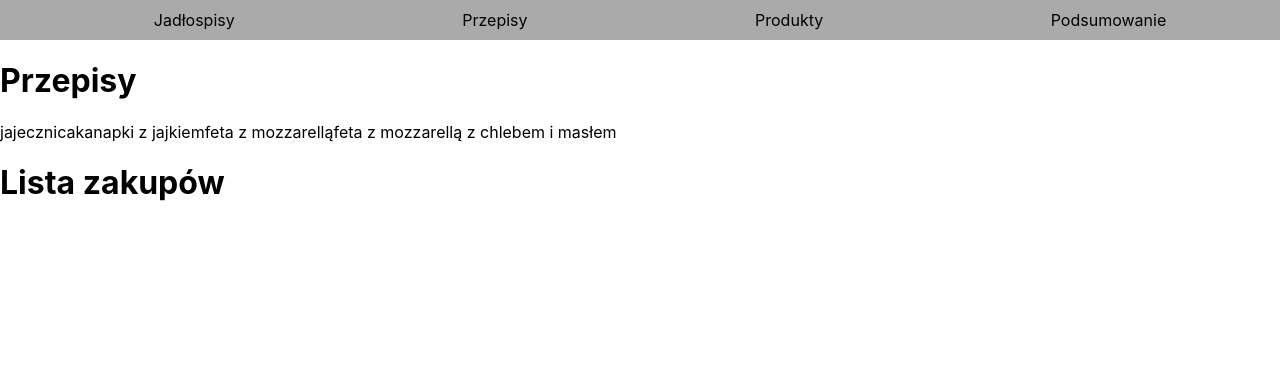
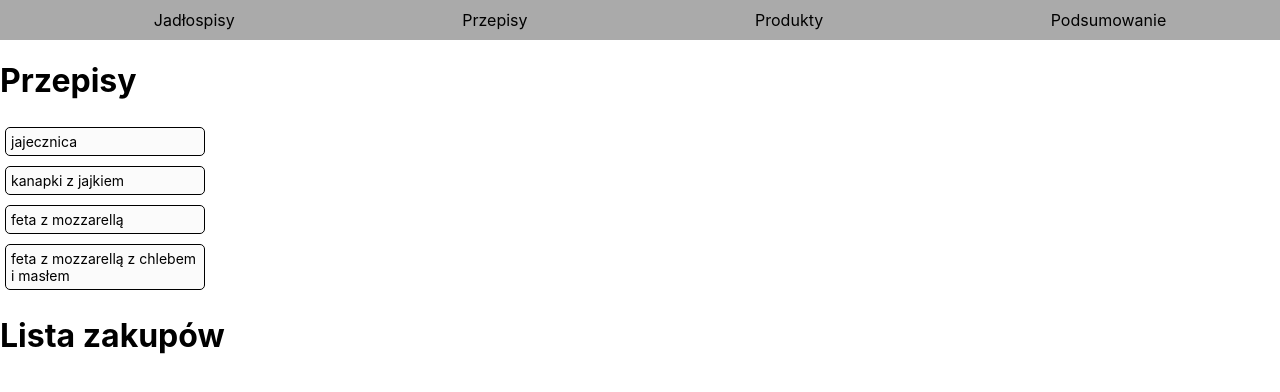
Before and after one commit to KamilSend/menu, a React (Create React App) app: page /przepisy in a window 1280 px wide. Shown: the top 392 px of the page. Built offline with nearby package versions, Linux system fonts and the light colour scheme.

Commit message:
removing state from meals, instead passing it via props from parameters, add some styling to meals

```diff
--- a/src/components/meals/meals.js
+++ b/src/components/meals/meals.js
@@ -1,59 +1,17 @@
 import React, { Component } from 'react'
 
-import Meal from './meal/meal'
+import styles from './meals.module.css'
 
 class Meals extends Component{
 
-    state = {
-        breakfasts: {
-            meal1:
-                {
-                    ing1: "eggs",
-                    ing1Value: 3,
-                    ing2: "bread",
-                    ing2Value: 2,
-                    ing3: "butter",
-                    ing3Value: 1,
-                    name: "jajecznica",
-                },
-            meal2:
-                {
-                    ing1: "eggs",
-                    ing1Value: 2,
-                    ing2: "bread",
-                    ing2Value: 3,
-                    ing3: "butter",
-                    ing3Value: 1,
-                    name: "kanapki z jajkiem"
-                },
-            meal3:
-                {
-                    ing1: "feta",
-                    ing1Value: 1,
-                    ing2: "mozzarella",
-                    ing2Value: 1,
-                    name:"feta z mozzarellą"
-                },
-            meal4:
-                {
-                    ing1: "feta",
-                    ing1Value: 1,
-                    ing2: "mozzarella",
-                    ing2Value: 1,
-                    ing3: "bread",
-                    ing3Value: 1,
-                    ing4: "butter",
-                    ing4Value: 1,
-                    name:"feta z mozzarellą z chlebem i masłem"
-                },
-        }
-    }
-
     render(){
 
-        const meals = Object.values(this.state.breakfasts).map(meal => {
+        const meals = Object.values(this.props.meals.breakfasts).map(meal => {
             return(
-                <span key={meal.name} onClick={() =>
+                <span
+                    key={meal.name}
+                    className={styles.Meal}
+                    onClick={() =>
                 {
                     this.props.addMeal(
                         meal.ing1, meal.ing1Value,
@@ -67,48 +25,11 @@ class Meals extends Component{
             )
         })
 
-
         return(
             <>
-                <div>
+                <div className={styles.Meals}>
                     {meals}
                 </div>
-
-                {/*<span onClick={() =>*/}
-                {/*{*/}
-                {/*    // console.log(this.state.breakfasts.meal3)*/}
-                {/*    this.props.addMeal(*/}
-                {/*        this.state.breakfasts.meal3.ing1,*/}
-                {/*        this.state.breakfasts.meal3.ing1Value,*/}
-                {/*        this.state.breakfasts.meal3.ing2,*/}
-                {/*        this.state.breakfasts.meal3.ing2Value,*/}
-                {/*        this.state.breakfasts.meal3.ing3,*/}
-                {/*        this.state.breakfasts.meal3.ing3Value,*/}
-                {/*    )*/}
-                {/*}*/}
-
-                {/*}>Próba dodania jajecznicy bez masła</span>*/}
-                {/*<Meal*/}
-                {/*    addMeal={this.props.addMeal}*/}
-                {/*    ing1 ={this.state.breakfasts.meal1.ing1}*/}
-                {/*    ing1Value = {this.state.breakfasts.meal1.ing1Value}*/}
-                {/*    ing2 = {this.state.breakfasts.meal1.ing2}*/}
-                {/*    ing2Value = {this.state.breakfasts.meal1.ing2Value}*/}
-                {/*    ing3 = {this.state.breakfasts.meal1.ing3}*/}
-                {/*    ing3Value = {this.state.breakfasts.meal1.ing3Value}*/}
-                {/*    name={this.state.breakfasts.meal1.name}*/}
-                {/*/>*/}
-                {/*<Meal*/}
-                {/*    addMeal={this.props.addMeal}*/}
-                {/*    ing1 ={this.state.breakfasts.meal2.ing1}*/}
-                {/*    ing1Value = {this.state.breakfasts.meal2.ing1Value}*/}
-                {/*    ing2 = {this.state.breakfasts.meal2.ing2}*/}
-                {/*    ing2Value = {this.state.breakfasts.meal2.ing2Value}*/}
-                {/*    ing3 = {this.state.breakfasts.meal2.ing3}*/}
-                {/*    ing3Value = {this.state.breakfasts.meal2.ing3Value}*/}
-                {/*    name={this.state.breakfasts.meal2.name}*/}
-                {/*/>*/}
-
             </>
         )
     }
--- /dev/null
+++ b/src/components/meals/meals.module.css
@@ -0,0 +1,24 @@
+.Meals{
+    display: flex;
+    flex-direction: column;
+}
+
+.Meal{
+    display: flex;
+    justify-content: flex-start;
+    align-items: center;
+    padding: 5px;
+    margin: 5px;
+    border: 1px solid black;
+    width:200px;
+    /*height:40px;*/
+    box-sizing: border-box;
+    font-size: 14px;
+    cursor: pointer;
+    background-color: #fbfbfb;
+    border-radius: 5px;
+}
+
+.Meal:hover{
+    background-color: #eeeeee;
+}
--- a/src/components/recipes/recipes.js
+++ b/src/components/recipes/recipes.js
@@ -11,7 +11,10 @@ const recipes = (props) => {
     return (
         <>
             <h1>Przepisy</h1>
-            <Meals addMeal={props.addMeal}/>
+            <Meals
+                addMeal={props.addMeal}
+                meals={props.meals}
+            />
             <Shoplist
                 allIngredients={allIngredients}
             />
--- a/src/containers/Parameters/Parameters.js
+++ b/src/containers/Parameters/Parameters.js
@@ -25,7 +25,7 @@ class Layout extends Component{
                         ing1: "eggs",
                         ing1Value: 3,
                         ing2: "bread",
-                        ing2Value: 1,
+                        ing2Value: 2,
                         ing3: "butter",
                         ing3Value: 1,
                         name: "jajecznica",
@@ -39,6 +39,26 @@ class Layout extends Component{
                         ing3: "butter",
                         ing3Value: 1,
                         name: "kanapki z jajkiem"
+                    },
+                meal3:
+                    {
+                        ing1: "feta",
+                        ing1Value: 1,
+                        ing2: "mozzarella",
+                        ing2Value: 1,
+                        name:"feta z mozzarellą"
+                    },
+                meal4:
+                    {
+                        ing1: "feta",
+                        ing1Value: 1,
+                        ing2: "mozzarella",
+                        ing2Value: 1,
+                        ing3: "bread",
+                        ing3Value: 1,
+                        ing4: "butter",
+                        ing4Value: 1,
+                        name:"feta z mozzarellą z chlebem i masłem"
                     },
             }
         }
@@ -124,6 +144,7 @@ class Layout extends Component{
                         <Recipes
                             addMeal = {this.addMealHandler.bind(this)}
                             ingredientsList = {this.state.ingredients}
+                            meals={this.state.meals}
                         />
                     </Route>
                     <Route path="/podsumowanie">
```
